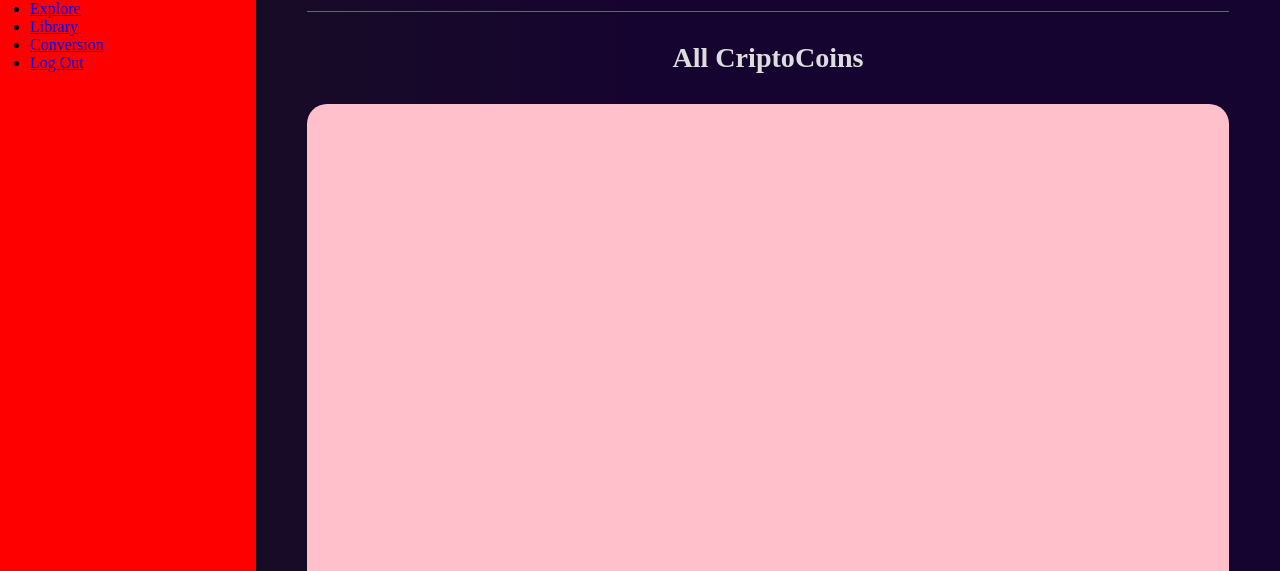
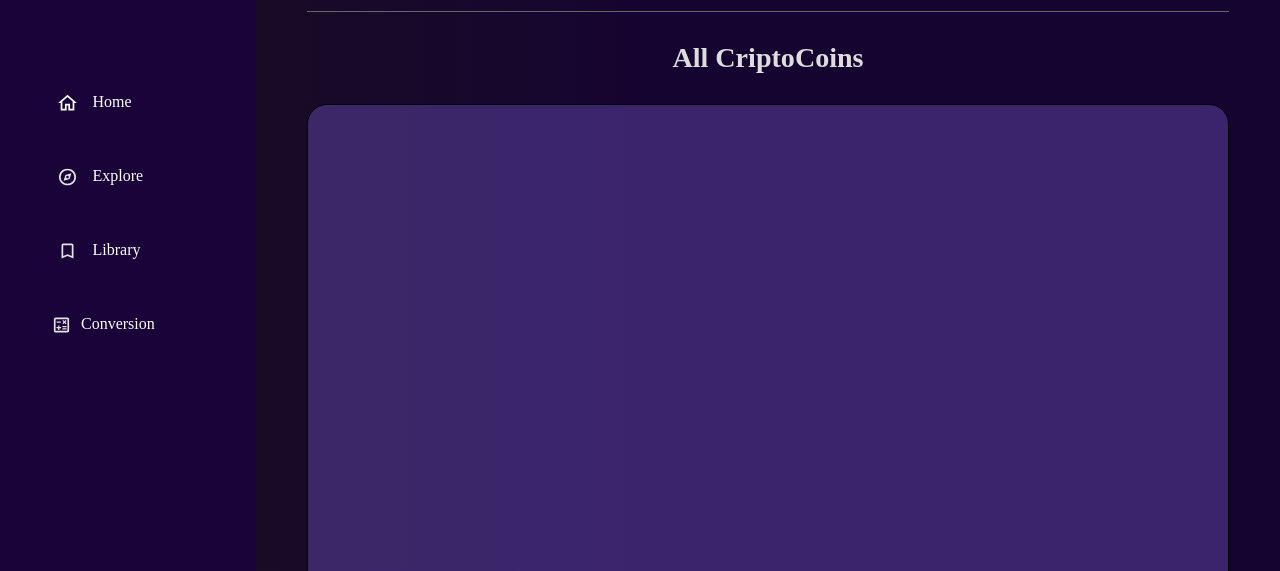
Before and after one commit to sebasBetancourt/criptoCoins, a plain HTML site: page views/bitcoin.html in a window 1280 px wide. Shown: the part 108-679 px from the top of the page. Drawn offline with Linux system fonts and the light colour scheme; no server answers; a web font is replaced by a local one.

Commit message:
feat: :lipstick: Add Page Bitcoin Explore Css

```diff
--- a/css/bitcoin.css
+++ b/css/bitcoin.css
@@ -96,16 +96,18 @@ header{
 /* --------------------------------Navegation----------------------------------- */
 
 nav{
+    display: flex;
+    flex-direction: column;
     grid-area: nav;
-    background: red;
+    background: rgb(25 3 57);
     height: 100vh;
     padding: 30px;
-    justify-items:legacy;
+    align-items: stretch;
+    gap: 15%;
 }
 
-
 .div_title{
-
+    margin-left: 10%;
 }
 .div_title a{
     color: var(--color-font-1);
@@ -115,6 +117,37 @@ nav{
     text-decoration: none;
 }
 
+.ul__nav{
+    height: 122%;
+    display: flex;
+    flex-direction: column;
+    align-self: center;
+    gap: 5%;
+    margin-right: 40%;
+}
+.ul__nav li {
+    display: flex;
+    cursor: pointer;
+    width: 120%;
+    height: 8%;
+    list-style: none;
+}
+.ul__nav li a{
+    text-decoration: none;
+    color: white;
+    font-family: "NotoSans-ExtraBold";
+    font-size: 100%;
+}
+
+.ul__nav img{
+    width: 45%;
+    height: 45%;
+    justify-self: center;
+}
+
+#logOut{
+    margin-top: 200%;
+}
 
 /* ----------------------Main------------------------------ */
 
@@ -132,7 +165,9 @@ main{
 
 
 .table__explore{
-    background: pink;
+    display: flex;
+    flex-wrap: wrap;
+    background: #684db773;
     border-radius: 20px;
     justify-self: center;
     width: 90%;
@@ -140,17 +175,26 @@ main{
     margin: 20px;
     padding: 30px;
     overflow-y: scroll;
+    border: 1px solid black;
 }
 
 .tabla_cripto {
     width: 100%;
+    text-align: center;
+}
+.tr__cripto__title th{
+    padding: 15px;
+    font-family: "NotoSans-Medium";
+    font-size: 105%;
     color: white;
+}
 
+.tr__cripto__info td{
+    padding: 15px;
+    background: #230c43bd;
+    border-radius: 15px;
+    color: #704df3;
+    font-family: "NotoSans-Regular";
+    font-weight: bold;
+    border-bottom: 1px solid rgb(97, 101, 109);
 }
-th, td {
-    padding: 10px;
-    border: 1px solid #ddd;
-}
-th {
-    background-color: #222;
-}
--- a/css/variable.css
+++ b/css/variable.css
@@ -2,6 +2,7 @@
     --color-primary: #160430;
     --color-secondary: #3B2063;
     --color-success: #122153;
+    --color-1: #;
     --color-fourtheen: #393f8b;
     --color-font-1: #FFFFFF;
     --color-font-2: #000000;
@@ -35,3 +36,12 @@
     font-family: 'NotoSans-SemiCondensed-BlackItalic';
     src: url(../storage/font/NotoSans_SemiCondensed-Black.ttf);
 }
+
+@font-face {
+    font-family: 'NotoSans-Medium';
+    src: url(../storage/font/NotoSans-Medium.ttf);
+}
+@font-face {
+    font-family: "NotoSans-ExtraBold";
+    src: url(../storage/font/NotoSans-ExtraBold.ttf);
+}
--- a/js/datCoins.js
+++ b/js/datCoins.js
@@ -25,9 +25,9 @@ export const datCoins = ()=> {
 
                 return {
                     nombre,
-                    precio: `COP$${Number(precioCOP).toLocaleString()}`,
+                    precio: `${Number(precioCOP).toLocaleString()}  COP$`,
                     cambio: `${cambio}%`,
-                    marketCap: `COP$${Number(marketCapCOP).toLocaleString()}`
+                    marketCap: `${Number(marketCapCOP).toLocaleString()}  COP$`
                 };
             });
 
@@ -55,7 +55,7 @@ export const datCoins = ()=> {
             fila.innerHTML = `
                 <td>${cripto.nombre}</td>
                 <td>${cripto.precio}</td>
-                <td style="color:${parseFloat(cripto.cambio) >= 0 ? 'green' : 'red'}">${cripto.cambio}</td>
+                <td style="color:${parseFloat(cripto.cambio) >= 0 ? '#31df31' : '#df0707'}">${cripto.cambio}</td>
                 <td>${cripto.marketCap}</td>
             `;
             tabla.appendChild(fila);
--- a/views/bitcoin.html
+++ b/views/bitcoin.html
@@ -34,13 +34,16 @@
             <a href="#"> <h1>BitTripe</h1></a>
         </div>
         <ul class="ul__nav">
-            <li><a href="#">Home</a></li>
-            <li><a href="#">Explore</a></li>
-            <li><a href="#">Library</a></li>
-            <li><a href="#">Conversion</a></li>
-            <li><a href="#">Log Out</a></li>
+            <li><img src="../storage/img/home.svg" alt=""><a href="#">Home</a></li>
+            <li><img src="../storage/img/explore.svg" alt=""><a href="#">Explore</a></li>
+            <li><img src="../storage/img/library.svg" alt=""><a href="#">Library</a></li>
+            <li><img src="../storage/img/calculator.svg" alt=""><a href="#">Conversion</a></li>
+            <li id="logOut"><img src="../storage/img/logOut.svg" alt=""><a href="#">Log Out</a></li>
         </ul>
     </nav>
+
+
+
     <main id="main">
         <div class="title__explore"><h3>All CriptoCoins</h3></div>
         <div class="table__explore" id="table__explore">
```
Also changed, not shown: storage/img/calculator.svg (added), storage/img/explore.svg (added), storage/img/library.svg (added), storage/img/logOut.svg (added).
